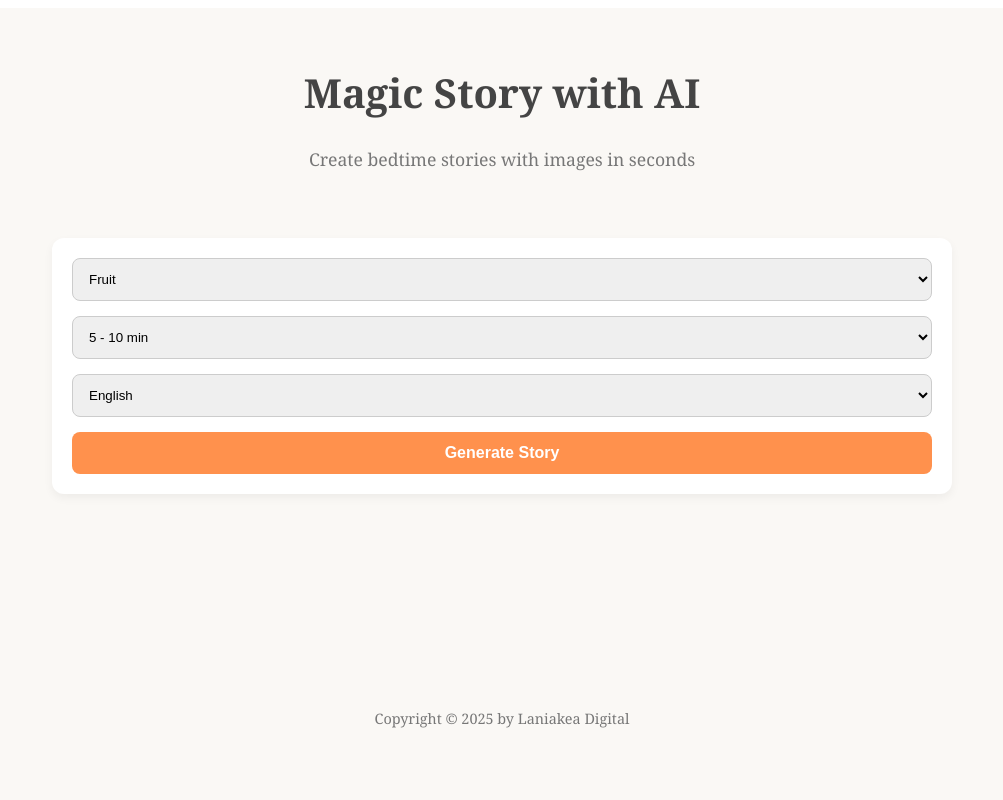
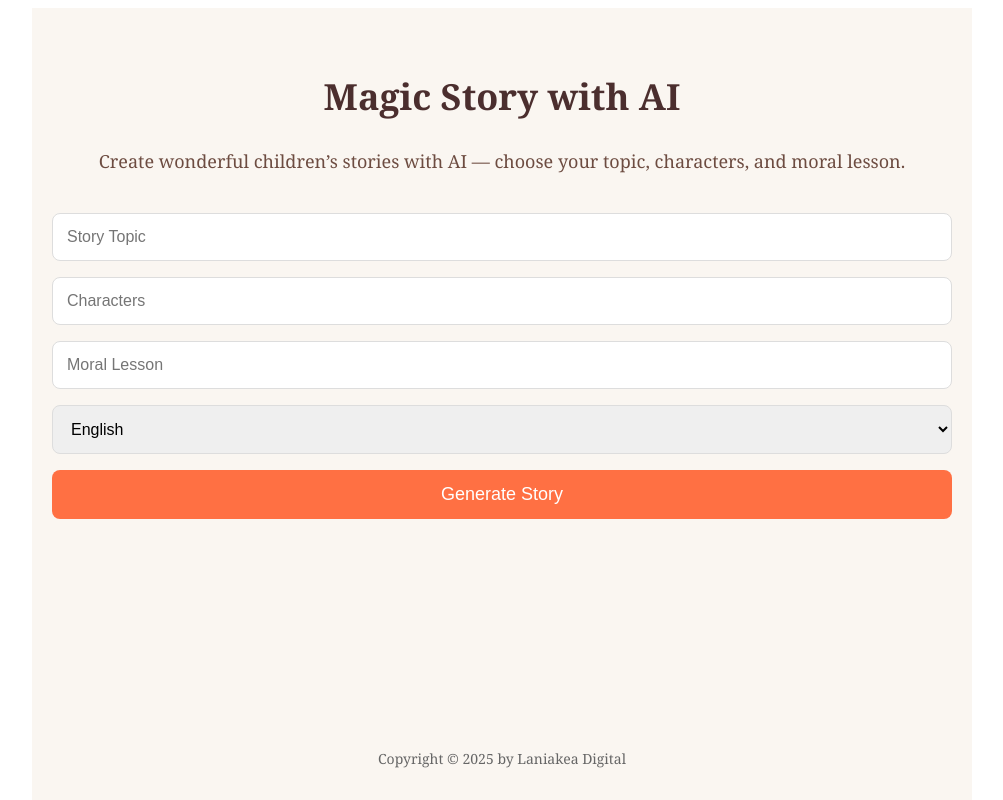
Before and after one commit to amysxe/magicstory-ai, a Next.js app: page / in a window 1280 px wide. Shown: the top 800 px of the page, without its empty margins (138-1141 px from the left). Built offline with nearby package versions, Linux system fonts and the light colour scheme.

Commit message:
Update index.js

```diff
--- a/pages/index.js
+++ b/pages/index.js
@@ -1,211 +1,212 @@
 import { useState } from "react";
 
 export default function Home() {
-  const [category, setCategory] = useState("fruit");
-  const [length, setLength] = useState("5-10");
+  const [topic, setTopic] = useState("");
+  const [characters, setCharacters] = useState("");
+  const [moral, setMoral] = useState("");
   const [language, setLanguage] = useState("English");
-  const [story, setStory] = useState("");
-  const [title, setTitle] = useState("");
+  const [story, setStory] = useState(null);
   const [loading, setLoading] = useState(false);
 
-  const generateStory = async () => {
+  const handleGenerate = async () => {
+    if (!topic || !characters || !moral) {
+      alert("Please fill in all fields!");
+      return;
+    }
     setLoading(true);
-    setStory("");
-    setTitle("");
+    setStory(null);
+
     try {
       const res = await fetch("/api/story", {
         method: "POST",
         headers: { "Content-Type": "application/json" },
-        body: JSON.stringify({ category, length, language }),
+        body: JSON.stringify({ topic, characters, moral, language }),
       });
+
       const data = await res.json();
       if (res.ok) {
-        setTitle(data.title || "Your Story");
-        setStory(data.content || "");
+        setStory(data);
       } else {
-        setTitle("Error");
-        setStory(data.error || "Something went wrong. Please try again.");
+        alert(data.error || "Failed to generate story");
       }
     } catch (err) {
-      setTitle("Error");
-      setStory("Server error. Please try again later.");
+      console.error(err);
+      alert("Sorry, something went wrong. Please try again.");
     }
     setLoading(false);
   };
 
   return (
-    <div
-      style={{
-        fontFamily: "Georgia, serif",
-        background: "#faf8f5",
-        minHeight: "100vh",
-        display: "flex",
-        flexDirection: "column",
-      }}
-    >
-      {/* Header */}
-      <header style={{ textAlign: "center", padding: "30px 20px" }}>
-        <h1 style={{ fontSize: "2.5rem", color: "#444" }}>Magic Story with AI</h1>
-        <p style={{ fontSize: "1.1rem", color: "#777" }}>
-          Create bedtime stories with images in seconds
-        </p>
-      </header>
+    <div className="container">
+      <h1 className="title">Magic Story with AI</h1>
+      <p className="subtitle">
+        Create wonderful children’s stories with AI — choose your topic,
+        characters, and moral lesson.
+      </p>
 
-      {/* Main Content */}
-      <main
-        style={{
-          flex: "1",
-          padding: "20px",
-          maxWidth: "900px", // widened
-          width: "100%",
-          margin: "0 auto",
-        }}
-      >
-        {/* Form */}
-        <div
-          style={{
-            background: "#fff",
-            padding: "20px",
-            borderRadius: "12px",
-            boxShadow: "0 4px 10px rgba(0,0,0,0.05)",
-            marginBottom: "30px",
-          }}
+      <div className="form">
+        <input
+          type="text"
+          placeholder="Story Topic"
+          value={topic}
+          onChange={(e) => setTopic(e.target.value)}
+          className="input"
+        />
+        <input
+          type="text"
+          placeholder="Characters"
+          value={characters}
+          onChange={(e) => setCharacters(e.target.value)}
+          className="input"
+        />
+        <input
+          type="text"
+          placeholder="Moral Lesson"
+          value={moral}
+          onChange={(e) => setMoral(e.target.value)}
+          className="input"
+        />
+        <select
+          className="input"
+          value={language}
+          onChange={(e) => setLanguage(e.target.value)}
         >
-          <div style={{ display: "flex", flexDirection: "column", gap: "15px" }}>
-            {/* Category */}
-            <select
-              value={category}
-              onChange={(e) => setCategory(e.target.value)}
-              style={{
-                padding: "12px",
-                borderRadius: "8px",
-                border: "1px solid #ccc",
-              }}
-            >
-              <option value="fruit">Fruit</option>
-              <option value="animal">Animal</option>
-              <option value="person">Person</option>
-              <option value="mix">Mix</option>
-              <option value="random">Random</option>
-            </select>
+          <option>English</option>
+          <option>Bahasa</option>
+          <option>German</option>
+        </select>
 
-            {/* Length */}
-            <select
-              value={length}
-              onChange={(e) => setLength(e.target.value)}
-              style={{
-                padding: "12px",
-                borderRadius: "8px",
-                border: "1px solid #ccc",
-              }}
-            >
-              <option value="5-10">5 - 10 min</option>
-              <option value="10-15">10 - 15 min</option>
-              <option value="15+">More than 15 min</option>
-            </select>
+        <button onClick={handleGenerate} disabled={loading} className="button">
+          {loading ? "Generating..." : "Generate Story"}
+        </button>
+      </div>
 
-            {/* Language */}
-            <select
-              value={language}
-              onChange={(e) => setLanguage(e.target.value)}
-              style={{
-                padding: "12px",
-                borderRadius: "8px",
-                border: "1px solid #ccc",
-              }}
-            >
-              <option value="English">English</option>
-              <option value="Bahasa">Bahasa</option>
-              <option value="German">German</option>
-            </select>
+      {story && (
+        <div className="story-result">
+          <h2 className="story-title">{story.title}</h2>
+          <div
+            className="story-content"
+            dangerouslySetInnerHTML={{
+              __html: story.content.replace(/\n/g, "<br/><br/>"),
+            }}
+          />
 
-            {/* Button */}
-            <button
-              onClick={generateStory}
-              disabled={loading}
-              style={{
-                background: "#ff914d",
-                color: "#fff",
-                padding: "12px",
-                border: "none",
-                borderRadius: "8px",
-                cursor: "pointer",
-                fontSize: "1rem",
-                fontWeight: "bold",
-                transition: "0.3s",
-              }}
-            >
-              {loading ? "Generating..." : "Generate Story"}
-            </button>
-          </div>
+          {/* Render images if available */}
+          {story.images && story.images.length > 0 && (
+            <div className="story-images">
+              {story.images.map((url, idx) => (
+                <img
+                  key={idx}
+                  src={url}
+                  alt={`Story illustration ${idx + 1}`}
+                  className="story-image"
+                />
+              ))}
+            </div>
+          )}
+
+          <button className="button" onClick={handleGenerate}>
+            Find More Story
+          </button>
         </div>
+      )}
 
-        {/* Result */}
-        {title && (
-          <div
-            style={{
-              background: "#fff",
-              padding: "30px",
-              borderRadius: "12px",
-              boxShadow: "0 4px 12px rgba(0,0,0,0.05)",
-              marginBottom: "25px",
-            }}
-          >
-            <h2
-              style={{
-                fontSize: "2rem",
-                marginBottom: "20px",
-                color: "#333",
-              }}
-            >
-              {title}
-            </h2>
-            <div
-              style={{
-                fontSize: "1.15rem",
-                lineHeight: "1.8",
-                color: "#444",
-                whiteSpace: "pre-line", // keeps paragraphs
-              }}
-            >
-              {story}
-            </div>
-
-            {/* Find More Story */}
-            <button
-              onClick={generateStory}
-              disabled={loading}
-              style={{
-                marginTop: "25px",
-                background: "#ff914d",
-                color: "#fff",
-                padding: "12px 18px",
-                border: "none",
-                borderRadius: "8px",
-                cursor: "pointer",
-                fontSize: "1rem",
-                fontWeight: "bold",
-              }}
-            >
-              {loading ? "Loading..." : "Find More Story"}
-            </button>
-          </div>
-        )}
-      </main>
-
-      {/* Footer */}
-      <footer
-        style={{
-          textAlign: "center",
-          padding: "20px",
-          marginTop: "auto",
-          marginBottom: "60px",
-          fontSize: "0.9rem",
-          color: "#777",
-        }}
-      >
+      <footer className="footer">
         Copyright &copy; 2025 by Laniakea Digital
       </footer>
+
+      <style jsx>{`
+        .container {
+          max-width: 900px;
+          margin: 0 auto;
+          padding: 40px 20px 100px; /* extra padding for footer */
+          font-family: "Georgia", serif;
+          background: #faf6f1;
+          min-height: 100vh;
+          display: flex;
+          flex-direction: column;
+        }
+        .title {
+          font-size: 36px;
+          text-align: center;
+          margin-bottom: 10px;
+          color: #4b2e2e;
+        }
+        .subtitle {
+          text-align: center;
+          margin-bottom: 40px;
+          color: #6d4c41;
+          font-size: 18px;
+        }
+        .form {
+          display: flex;
+          flex-direction: column;
+          gap: 16px;
+          margin-bottom: 40px;
+        }
+        .input {
+          padding: 14px;
+          font-size: 16px;
+          border: 1px solid #ddd;
+          border-radius: 8px;
+          width: 100%;
+          box-sizing: border-box;
+        }
+        .button {
+          padding: 14px;
+          background: #ff7043;
+          color: white;
+          font-size: 18px;
+          border: none;
+          border-radius: 8px;
+          cursor: pointer;
+          transition: background 0.3s;
+        }
+        .button:hover {
+          background: #f4511e;
+        }
+        .story-result {
+          background: white;
+          padding: 30px;
+          border-radius: 12px;
+          box-shadow: 0 4px 10px rgba(0, 0, 0, 0.1);
+          margin-bottom: 40px;
+        }
+        .story-title {
+          font-size: 28px;
+          margin-bottom: 20px;
+          text-align: center;
+          color: #4b2e2e;
+        }
+        .story-content {
+          font-size: 18px;
+          line-height: 1.8;
+          color: #333;
+          margin-bottom: 30px;
+        }
+        .story-images {
+          display: flex;
+          flex-wrap: wrap;
+          gap: 20px;
+          margin-bottom: 30px;
+          justify-content: center;
+        }
+        .story-image {
+          width: 240px;
+          height: 240px;
+          object-fit: cover;
+          border-radius: 16px;
+          box-shadow: 0 4px 8px rgba(0, 0, 0, 0.1);
+        }
+        .footer {
+          margin-top: auto;
+          text-align: center;
+          font-size: 14px;
+          color: #666;
+          padding: 20px 0;
+          margin-bottom: 60px;
+        }
+      `}</style>
     </div>
   );
 }
```
